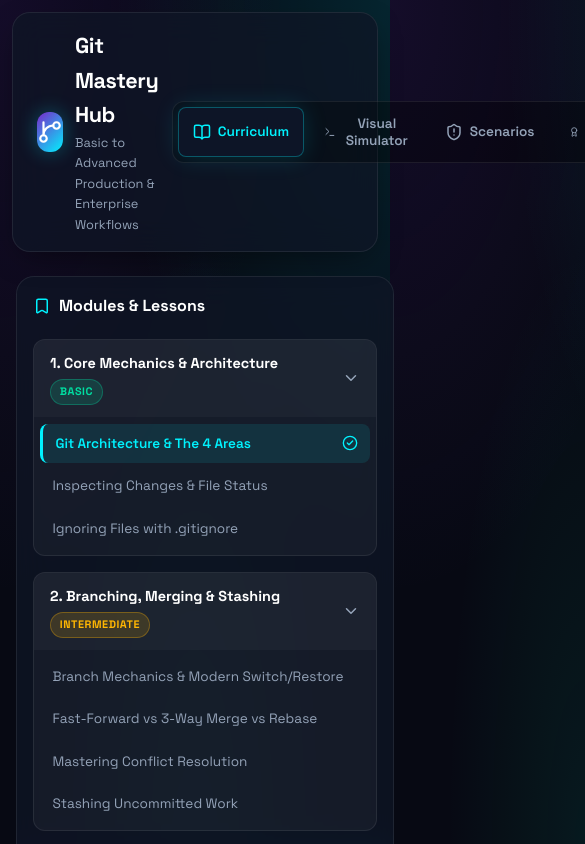
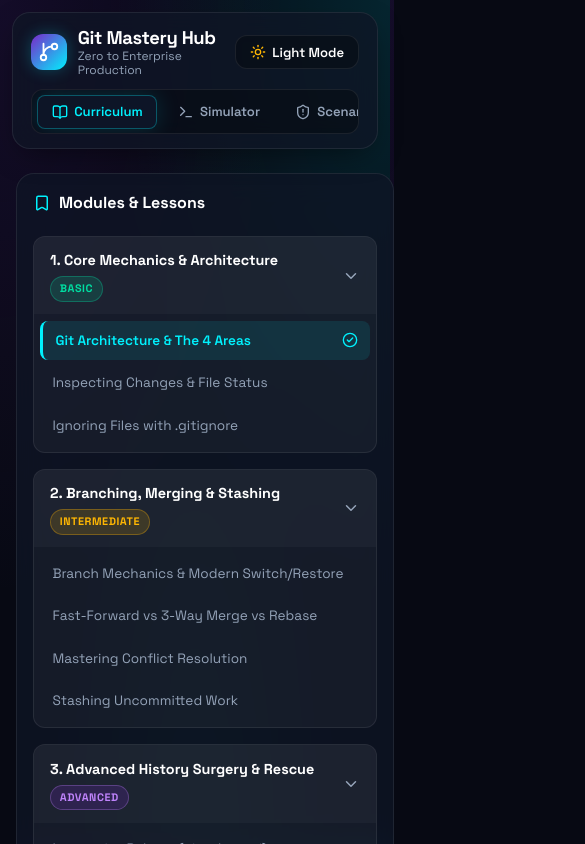
Before and after one commit to Rupam797/git-mastery-hub, a React (Vite) app: page / in a window 390 px wide. Shown: the top 844 px of the page, 585 px wide, since content can reach past the window. Built offline with nearby package versions, Linux system fonts and the light colour scheme.

Commit message:
fix: optimize navbar layout for sticky 840px header container with responsive tab bar

```diff
--- a/src/components/Header.jsx
+++ b/src/components/Header.jsx
@@ -4,58 +4,16 @@ import { GitBranch, Terminal, ShieldAlert, BookOpen, Settings, Award, Sun, Moon
 export default function Header({ activeTab, setActiveTab, theme, toggleTheme }) {
   return (
     <header className="app-header">
+      <div className="header-top">
         <div className="header-brand">
           <div className="brand-icon">
-          <GitBranch size={26} />
+            <GitBranch size={22} />
           </div>
           <div>
             <h1 className="brand-title">Git Mastery Hub</h1>
-          <p className="brand-subtitle">Basic to Advanced Production & Enterprise Workflows</p>
+            <p className="brand-subtitle">Zero to Enterprise Production</p>
           </div>
         </div>
-
-      <div className="header-controls">
-        <nav className="nav-tabs">
-          <button
-            className={`nav-btn ${activeTab === 'lessons' ? 'active' : ''}`}
-            onClick={() => setActiveTab('lessons')}
-          >
-            <BookOpen size={18} />
-            Curriculum
-          </button>
-
-          <button
-            className={`nav-btn ${activeTab === 'simulator' ? 'active' : ''}`}
-            onClick={() => setActiveTab('simulator')}
-          >
-            <Terminal size={18} />
-            Visual Simulator
-          </button>
-
-          <button
-            className={`nav-btn ${activeTab === 'scenarios' ? 'active' : ''}`}
-            onClick={() => setActiveTab('scenarios')}
-          >
-            <ShieldAlert size={18} />
-            Scenarios
-          </button>
-
-          <button
-            className={`nav-btn ${activeTab === 'cheatsheet' ? 'active' : ''}`}
-            onClick={() => setActiveTab('cheatsheet')}
-          >
-            <Award size={18} />
-            Cheat Sheet
-          </button>
-
-          <button
-            className={`nav-btn ${activeTab === 'config' ? 'active' : ''}`}
-            onClick={() => setActiveTab('config')}
-          >
-            <Settings size={18} />
-            .gitconfig Builder
-          </button>
-        </nav>
 
         <button
           className="theme-toggle-btn"
@@ -64,17 +22,59 @@ export default function Header({ activeTab, setActiveTab, theme, toggleTheme })
         >
           {theme === 'dark' ? (
             <>
-              <Sun size={18} color="#ffb703" />
+              <Sun size={16} color="#ffb703" />
               <span>Light Mode</span>
             </>
           ) : (
             <>
-              <Moon size={18} color="#7928ca" />
+              <Moon size={16} color="#7928ca" />
               <span>Dark Mode</span>
             </>
           )}
         </button>
       </div>
+
+      <nav className="nav-tabs">
+        <button
+          className={`nav-btn ${activeTab === 'lessons' ? 'active' : ''}`}
+          onClick={() => setActiveTab('lessons')}
+        >
+          <BookOpen size={16} />
+          <span>Curriculum</span>
+        </button>
+
+        <button
+          className={`nav-btn ${activeTab === 'simulator' ? 'active' : ''}`}
+          onClick={() => setActiveTab('simulator')}
+        >
+          <Terminal size={16} />
+          <span>Simulator</span>
+        </button>
+
+        <button
+          className={`nav-btn ${activeTab === 'scenarios' ? 'active' : ''}`}
+          onClick={() => setActiveTab('scenarios')}
+        >
+          <ShieldAlert size={16} />
+          <span>Scenarios</span>
+        </button>
+
+        <button
+          className={`nav-btn ${activeTab === 'cheatsheet' ? 'active' : ''}`}
+          onClick={() => setActiveTab('cheatsheet')}
+        >
+          <Award size={16} />
+          <span>Cheat Sheet</span>
+        </button>
+
+        <button
+          className={`nav-btn ${activeTab === 'config' ? 'active' : ''}`}
+          onClick={() => setActiveTab('config')}
+        >
+          <Settings size={16} />
+          <span>.gitconfig</span>
+        </button>
+      </nav>
     </header>
   );
 }
--- a/src/index.css
+++ b/src/index.css
@@ -169,54 +169,58 @@ body {
   }
 }
 
-/* Header */
+/* Header & Navigation Bar */
 .app-header {
   background: var(--bg-card);
   backdrop-filter: blur(16px);
   border: 1px solid var(--border-color);
   border-radius: var(--radius-lg);
-  padding: 1rem 1.5rem;
+  padding: 0.85rem 1.15rem;
+  display: flex;
+  flex-direction: column;
+  gap: 0.75rem;
+  box-shadow: var(--shadow-card);
+  transition: all 0.3s ease;
+}
+
+.header-top {
   display: flex;
   justify-content: space-between;
   align-items: center;
-  box-shadow: var(--shadow-card);
-  transition: all 0.3s ease;
+  width: 100%;
 }
 
 .header-brand {
   display: flex;
   align-items: center;
-  gap: 0.75rem;
+  gap: 0.65rem;
 }
 
 .brand-icon {
-  width: 40px;
-  height: 40px;
+  width: 36px;
+  height: 36px;
   border-radius: var(--radius-md);
   background: linear-gradient(135deg, var(--accent-purple), var(--primary-cyan));
   display: flex;
   align-items: center;
   justify-content: center;
   color: white;
-  box-shadow: 0 0 20px rgba(0, 242, 254, 0.3);
+  box-shadow: 0 0 15px rgba(0, 242, 254, 0.25);
+  flex-shrink: 0;
 }
 
 .brand-title {
-  font-size: 1.35rem;
+  font-size: 1.15rem;
   font-weight: 700;
   color: var(--text-heading);
   letter-spacing: -0.02em;
+  line-height: 1.2;
 }
 
 .brand-subtitle {
-  font-size: 0.8rem;
+  font-size: 0.75rem;
   color: var(--text-muted);
-}
-
-.header-controls {
-  display: flex;
-  align-items: center;
-  gap: 0.75rem;
+  line-height: 1.2;
 }
 
 .nav-tabs {
@@ -226,26 +230,35 @@ body {
   padding: 0.3rem;
   border-radius: var(--radius-md);
   border: 1px solid var(--border-color);
+  overflow-x: auto;
+  scrollbar-width: none;
+  -ms-overflow-style: none;
+}
+
+.nav-tabs::-webkit-scrollbar {
+  display: none;
 }
 
 .nav-btn {
   background: transparent;
-  border: none;
+  border: 1px solid transparent;
   color: var(--text-muted);
-  padding: 0.5rem 0.9rem;
+  padding: 0.45rem 0.85rem;
   border-radius: var(--radius-sm);
   font-weight: 600;
-  font-size: 0.85rem;
+  font-size: 0.82rem;
   cursor: pointer;
   display: flex;
   align-items: center;
   gap: 0.4rem;
+  white-space: nowrap;
+  flex-shrink: 0;
   transition: all 0.2s ease;
 }
 
 .nav-btn:hover {
   color: var(--text-heading);
-  background: rgba(255, 255, 255, 0.08);
+  background: rgba(255, 255, 255, 0.06);
 }
 
 .nav-btn.active {
@@ -260,15 +273,23 @@ body {
   background: var(--nav-bg);
   border: 1px solid var(--border-color);
   color: var(--text-heading);
-  padding: 0.5rem 0.85rem;
+  padding: 0.45rem 0.85rem;
   border-radius: var(--radius-md);
   font-weight: 600;
-  font-size: 0.85rem;
+  font-size: 0.82rem;
   cursor: pointer;
   display: flex;
   align-items: center;
   gap: 0.4rem;
+  white-space: nowrap;
+  flex-shrink: 0;
   transition: all 0.25s ease;
+}
+
+.theme-toggle-btn:hover {
+  border-color: var(--primary-cyan);
+  transform: translateY(-1px);
+  box-shadow: var(--shadow-glow);
 }
 
 .theme-toggle-btn:hover {
```
Lines whose indentation alone changed are shown as unchanged.
